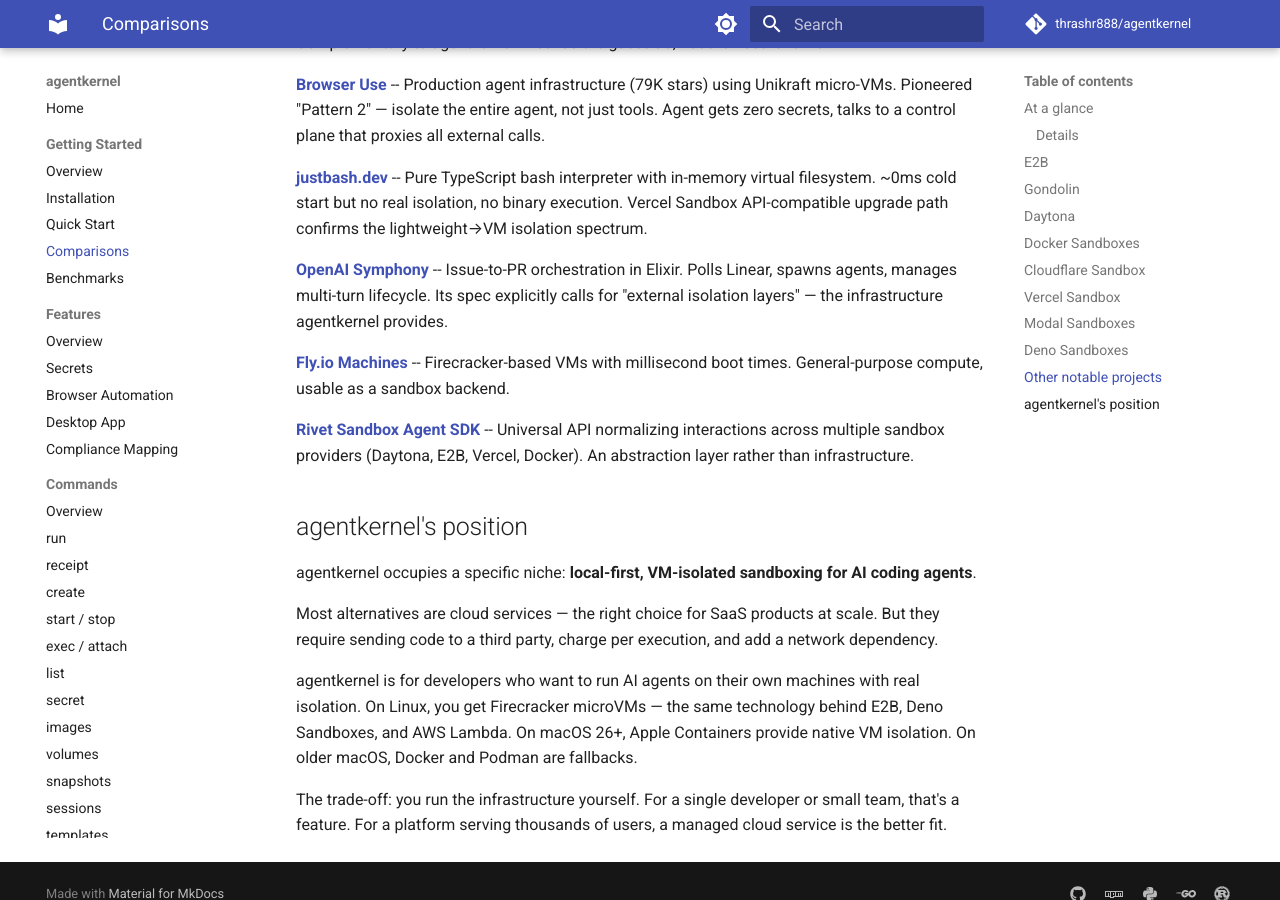
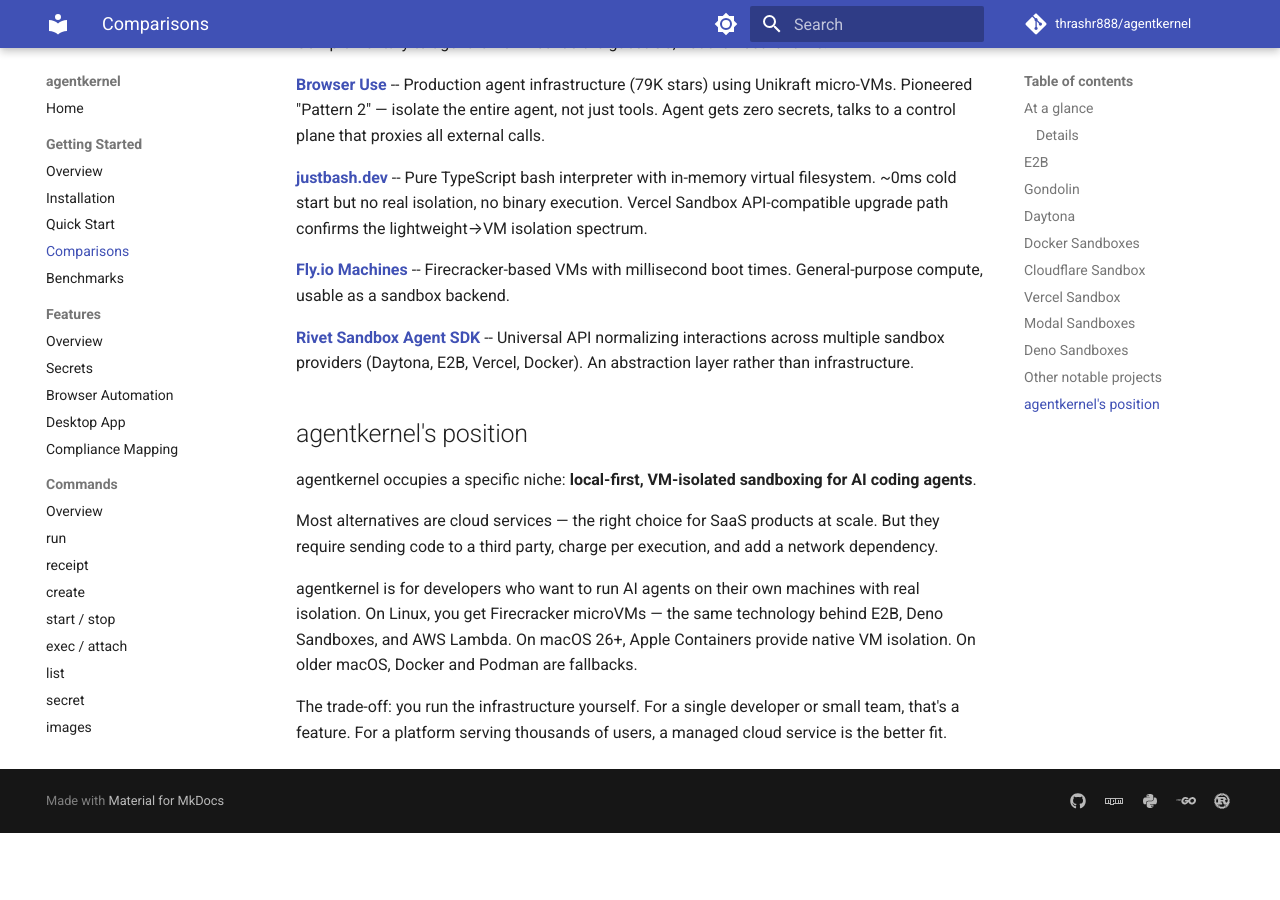
Before and after one commit to thrashr888/agentkernel, an MkDocs documentation site: the page built from docs/getting-started/comparisons.md, in a window 1280 px wide and 900 px high, scrolled down 4311 px. Built offline with MkDocs 1.6.1 and Material for MkDocs 9.7.7, drawn with Linux system fonts in a browser that asks for light colours; comment, search, counter and statistics services are not loaded; after the commit the page ends 5144 px from its top, so only the background shows below that.

```diff
--- a/docs/getting-started/comparisons.md
+++ b/docs/getting-started/comparisons.md
@@ -104,8 +104,6 @@
 
 **[justbash.dev](https://justbash.dev)** -- Pure TypeScript bash interpreter with in-memory virtual filesystem. ~0ms cold start but no real isolation, no binary execution. Vercel Sandbox API-compatible upgrade path confirms the lightweight→VM isolation spectrum.
 
-**[OpenAI Symphony](https://github.com/openai/symphony)** -- Issue-to-PR orchestration in Elixir. Polls Linear, spawns agents, manages multi-turn lifecycle. Its spec explicitly calls for "external isolation layers" — the infrastructure agentkernel provides.
-
 **[Fly.io Machines](https://fly.io/machines)** -- Firecracker-based VMs with millisecond boot times. General-purpose compute, usable as a sandbox backend.
 
 **[Rivet Sandbox Agent SDK](https://www.rivet.dev/)** -- Universal API normalizing interactions across multiple sandbox providers (Daytona, E2B, Vercel, Docker). An abstraction layer rather than infrastructure.
```
Also changed, not shown: 6 other files.
